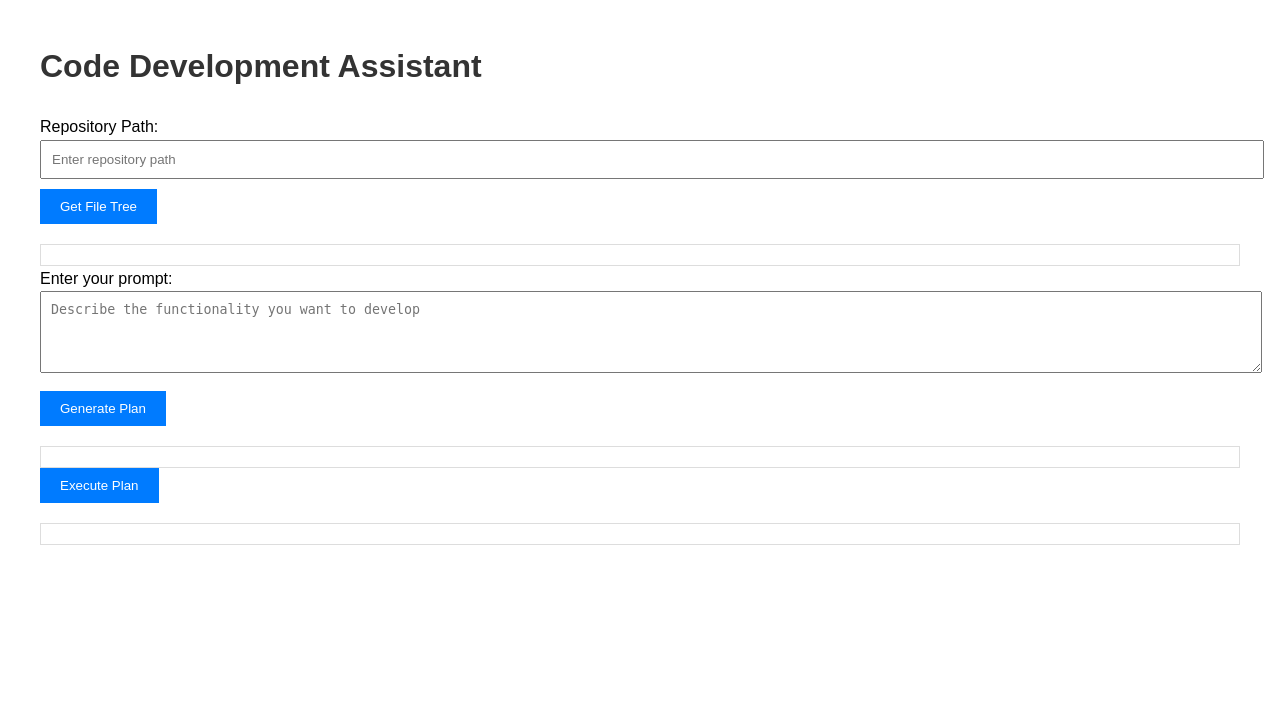
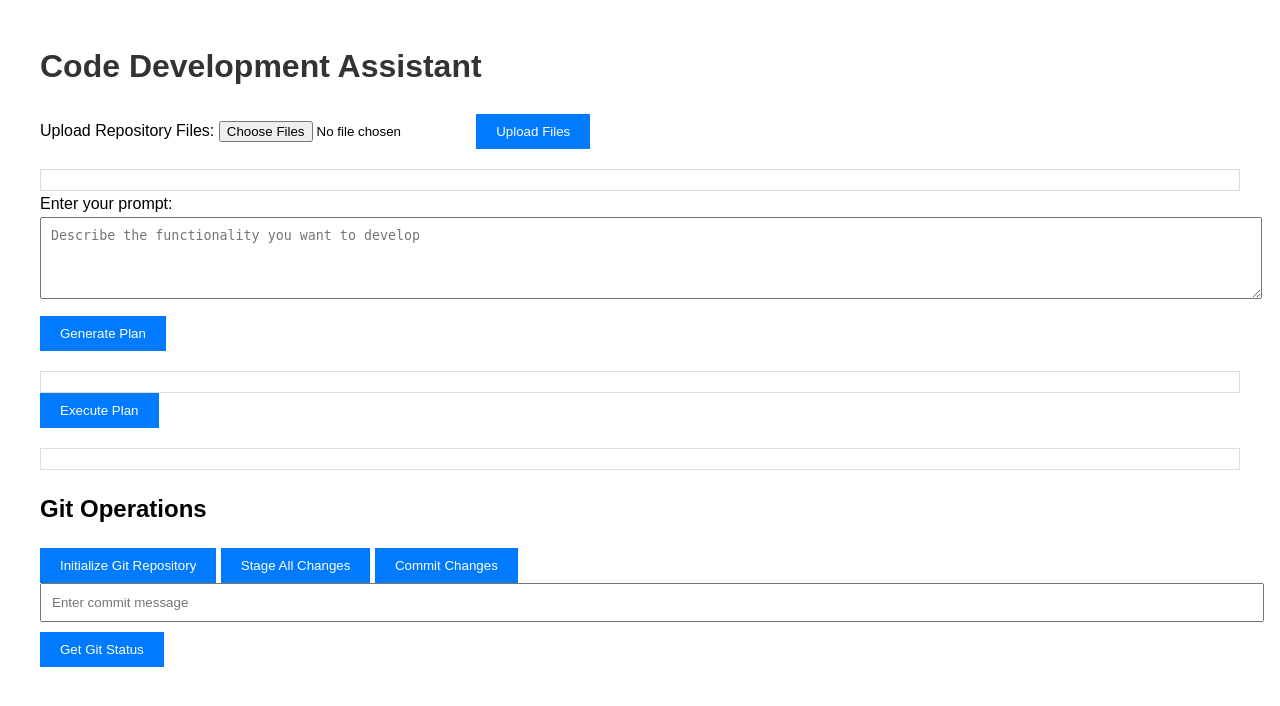
Before and after one commit to thekily/CodeAssistBot, a Flask app: page / in a window 1280 px wide. Shown: the top 706 px of the page. Run offline with Flask 3, Linux system fonts and the light colour scheme.

Commit message:
Agent step completed: Implement version control integration (e.g., Git)

```diff
--- a/main.py
+++ b/main.py
@@ -1,72 +1,111 @@
 import os
 from flask import Flask, render_template, request, jsonify
+from werkzeug.utils import secure_filename
 from utils.file_operations import get_file_tree, read_file_content, write_file_content
 from utils.openai_integration import generate_plan, execute_plan
+from utils.git_operations import initialize_git_repo, git_add_all, git_commit, git_status
+import logging
+import tempfile
+import shutil
 
 app = Flask(__name__)
+logging.basicConfig(level=logging.INFO)
+logger = logging.getLogger(__name__)
+
+UPLOAD_FOLDER = tempfile.mkdtemp()
+app.config['UPLOAD_FOLDER'] = UPLOAD_FOLDER
 
 @app.route('/')
 def index():
     return render_template('index.html')
 
-@app.route('/get_file_tree', methods=['POST'])
-def get_file_tree_route():
-    repo_path = request.json.get('repoPath')
-    if not repo_path:
-        return jsonify({'error': 'Repository path not provided'}), 400
+@app.route('/upload_files', methods=['POST'])
+def upload_files():
+    if 'files' not in request.files:
+        return jsonify({'error': 'No file part'}), 400
+    files = request.files.getlist('files')
+    if not files:
+        return jsonify({'error': 'No selected file'}), 400
+
     try:
-        file_tree = get_file_tree(repo_path)
+        for file in files:
+            if file:
+                filename = secure_filename(file.filename)
+                file.save(os.path.join(app.config['UPLOAD_FOLDER'], filename))
+
+        file_tree = get_file_tree(app.config['UPLOAD_FOLDER'])
         return jsonify({'fileTree': file_tree})
     except Exception as e:
-        return jsonify({'error': str(e)}), 500
+        logger.error(f"Error uploading files: {e}")
+        return jsonify({'error': 'An error occurred while uploading files'}), 500
 
 @app.route('/generate_plan', methods=['POST'])
 def generate_plan_route():
     prompt = request.json.get('prompt')
-    repo_path = request.json.get('repoPath')
-    if not prompt or not repo_path:
-        return jsonify({'error': 'Prompt or repository path not provided'}), 400
+    if not prompt:
+        return jsonify({'error': 'Prompt not provided'}), 400
     try:
-        file_tree = get_file_tree(repo_path)
+        file_tree = get_file_tree(app.config['UPLOAD_FOLDER'])
         plan = generate_plan(prompt, file_tree)
         return jsonify({'plan': plan})
     except Exception as e:
+        logger.error(f"Error in generate_plan: {e}")
         return jsonify({'error': str(e)}), 500
 
 @app.route('/execute_plan', methods=['POST'])
 def execute_plan_route():
     plan = request.json.get('plan')
-    repo_path = request.json.get('repoPath')
-    if not plan or not repo_path:
-        return jsonify({'error': 'Plan or repository path not provided'}), 400
+    if not plan:
+        return jsonify({'error': 'Plan not provided'}), 400
     try:
-        result = execute_plan(plan, repo_path)
+        result = execute_plan(plan, app.config['UPLOAD_FOLDER'])
         return jsonify({'result': result})
     except Exception as e:
+        logger.error(f"Error in execute_plan: {e}")
         return jsonify({'error': str(e)}), 500
 
-@app.route('/read_file', methods=['POST'])
-def read_file_route():
-    file_path = request.json.get('filePath')
-    if not file_path:
-        return jsonify({'error': 'File path not provided'}), 400
+@app.route('/git_init', methods=['POST'])
+def git_init_route():
     try:
-        content = read_file_content(file_path)
-        return jsonify({'content': content})
+        result = initialize_git_repo(app.config['UPLOAD_FOLDER'])
+        return jsonify({'result': result})
     except Exception as e:
+        logger.error(f"Error in git_init: {e}")
         return jsonify({'error': str(e)}), 500
 
-@app.route('/write_file', methods=['POST'])
-def write_file_route():
-    file_path = request.json.get('filePath')
-    content = request.json.get('content')
-    if not file_path or content is None:
-        return jsonify({'error': 'File path or content not provided'}), 400
+@app.route('/git_add', methods=['POST'])
+def git_add_route():
     try:
-        write_file_content(file_path, content)
-        return jsonify({'success': True})
+        result = git_add_all(app.config['UPLOAD_FOLDER'])
+        return jsonify({'result': result})
     except Exception as e:
+        logger.error(f"Error in git_add: {e}")
         return jsonify({'error': str(e)}), 500
+
+@app.route('/git_commit', methods=['POST'])
+def git_commit_route():
+    message = request.json.get('message')
+    if not message:
+        return jsonify({'error': 'Commit message not provided'}), 400
+    try:
+        result = git_commit(app.config['UPLOAD_FOLDER'], message)
+        return jsonify({'result': result})
+    except Exception as e:
+        logger.error(f"Error in git_commit: {e}")
+        return jsonify({'error': str(e)}), 500
+
+@app.route('/git_status', methods=['POST'])
+def git_status_route():
+    try:
+        result = git_status(app.config['UPLOAD_FOLDER'])
+        return jsonify({'result': result})
+    except Exception as e:
+        logger.error(f"Error in git_status: {e}")
+        return jsonify({'error': str(e)}), 500
+
+@app.teardown_appcontext
+def cleanup(error):
+    shutil.rmtree(app.config['UPLOAD_FOLDER'], ignore_errors=True)
 
 if __name__ == '__main__':
     app.run(host='0.0.0.0', port=5000)
--- a/static/js/app.js
+++ b/static/js/app.js
@@ -1,6 +1,6 @@
 document.addEventListener('DOMContentLoaded', () => {
-    const repoPathInput = document.getElementById('repoPath');
-    const getFileTreeBtn = document.getElementById('getFileTree');
+    const fileUploadInput = document.getElementById('fileUpload');
+    const uploadFilesBtn = document.getElementById('uploadFiles');
     const fileTreeDisplay = document.getElementById('fileTree');
     const promptInput = document.getElementById('prompt');
     const generatePlanBtn = document.getElementById('generatePlan');
@@ -8,21 +8,26 @@ document.addEventListener('DOMContentLoaded', () => {
     const executePlanBtn = document.getElementById('executePlan');
     const resultDisplay = document.getElementById('result');
 
-    getFileTreeBtn.addEventListener('click', async () => {
-        const repoPath = repoPathInput.value;
-        if (!repoPath) {
-            showError('Please enter a repository path.');
-            return;
+    const gitInitBtn = document.getElementById('gitInit');
+    const gitAddBtn = document.getElementById('gitAdd');
+    const gitCommitBtn = document.getElementById('gitCommit');
+    const commitMessageInput = document.getElementById('commitMessage');
+    const gitStatusBtn = document.getElementById('gitStatus');
+    const gitResultDisplay = document.getElementById('gitResult');
+
+    uploadFilesBtn.addEventListener('click', async () => {
+        const formData = new FormData();
+        for (const file of fileUploadInput.files) {
+            formData.append('files', file);
         }
 
         try {
-            const response = await fetch('/get_file_tree', {
+            const response = await fetch('/upload_files', {
                 method: 'POST',
-                headers: { 'Content-Type': 'application/json' },
-                body: JSON.stringify({ repoPath })
+                body: formData
             });
 
-            if (!response.ok) throw new Error('Failed to get file tree');
+            if (!response.ok) throw new Error('Failed to upload files');
 
             const data = await response.json();
             fileTreeDisplay.textContent = JSON.stringify(data.fileTree, null, 2);
@@ -32,10 +37,9 @@ document.addEventListener('DOMContentLoaded', () => {
     });
 
     generatePlanBtn.addEventListener('click', async () => {
-        const repoPath = repoPathInput.value;
         const prompt = promptInput.value;
-        if (!repoPath || !prompt) {
-            showError('Please enter both repository path and prompt.');
+        if (!prompt) {
+            showError('Please enter a prompt.');
             return;
         }
 
@@ -43,7 +47,7 @@ document.addEventListener('DOMContentLoaded', () => {
             const response = await fetch('/generate_plan', {
                 method: 'POST',
                 headers: { 'Content-Type': 'application/json' },
-                body: JSON.stringify({ repoPath, prompt })
+                body: JSON.stringify({ prompt })
             });
 
             if (!response.ok) throw new Error('Failed to generate plan');
@@ -56,9 +60,8 @@ document.addEventListener('DOMContentLoaded', () => {
     });
 
     executePlanBtn.addEventListener('click', async () => {
-        const repoPath = repoPathInput.value;
         const plan = planDisplay.textContent;
-        if (!repoPath || !plan) {
+        if (!plan) {
             showError('Please generate a plan first.');
             return;
         }
@@ -67,13 +70,67 @@ document.addEventListener('DOMContentLoaded', () => {
             const response = await fetch('/execute_plan', {
                 method: 'POST',
                 headers: { 'Content-Type': 'application/json' },
-                body: JSON.stringify({ repoPath, plan })
+                body: JSON.stringify({ plan })
             });
 
             if (!response.ok) throw new Error('Failed to execute plan');
 
             const data = await response.json();
             resultDisplay.textContent = JSON.stringify(data.result, null, 2);
+        } catch (error) {
+            showError(error.message);
+        }
+    });
+
+    gitInitBtn.addEventListener('click', async () => {
+        try {
+            const response = await fetch('/git_init', { method: 'POST' });
+            if (!response.ok) throw new Error('Failed to initialize Git repository');
+            const data = await response.json();
+            gitResultDisplay.textContent = data.result;
+        } catch (error) {
+            showError(error.message);
+        }
+    });
+
+    gitAddBtn.addEventListener('click', async () => {
+        try {
+            const response = await fetch('/git_add', { method: 'POST' });
+            if (!response.ok) throw new Error('Failed to stage changes');
+            const data = await response.json();
+            gitResultDisplay.textContent = data.result;
+        } catch (error) {
+            showError(error.message);
+        }
+    });
+
+    gitCommitBtn.addEventListener('click', async () => {
+        const message = commitMessageInput.value;
+        if (!message) {
+            showError('Please enter a commit message.');
+            return;
+        }
+
+        try {
+            const response = await fetch('/git_commit', {
+                method: 'POST',
+                headers: { 'Content-Type': 'application/json' },
+                body: JSON.stringify({ message })
+            });
+            if (!response.ok) throw new Error('Failed to commit changes');
+            const data = await response.json();
+            gitResultDisplay.textContent = data.result;
+        } catch (error) {
+            showError(error.message);
+        }
+    });
+
+    gitStatusBtn.addEventListener('click', async () => {
+        try {
+            const response = await fetch('/git_status', { method: 'POST' });
+            if (!response.ok) throw new Error('Failed to get Git status');
+            const data = await response.json();
+            gitResultDisplay.textContent = data.result;
         } catch (error) {
             showError(error.message);
         }
--- a/templates/index.html
+++ b/templates/index.html
@@ -11,9 +11,9 @@
         <h1>Code Development Assistant</h1>
 
         <div>
-            <label for="repoPath">Repository Path:</label>
-            <input type="text" id="repoPath" placeholder="Enter repository path">
-            <button id="getFileTree">Get File Tree</button>
+            <label for="fileUpload">Upload Repository Files:</label>
+            <input type="file" id="fileUpload" multiple>
+            <button id="uploadFiles">Upload Files</button>
         </div>
 
         <div id="fileTree"></div>
@@ -29,6 +29,17 @@
         <button id="executePlan">Execute Plan</button>
 
         <div id="result"></div>
+
+        <div class="git-operations">
+            <h2>Git Operations</h2>
+            <button id="gitInit">Initialize Git Repository</button>
+            <button id="gitAdd">Stage All Changes</button>
+            <button id="gitCommit">Commit Changes</button>
+            <input type="text" id="commitMessage" placeholder="Enter commit message">
+            <button id="gitStatus">Get Git Status</button>
+        </div>
+
+        <div id="gitResult"></div>
     </div>
 
     <script src="{{ url_for('static', filename='js/app.js') }}"></script>
```
Also changed, not shown: utils/file_operations.py (+30 -10 lines), utils/git_operations.py (added, +53 -0 lines), image.png (added).
